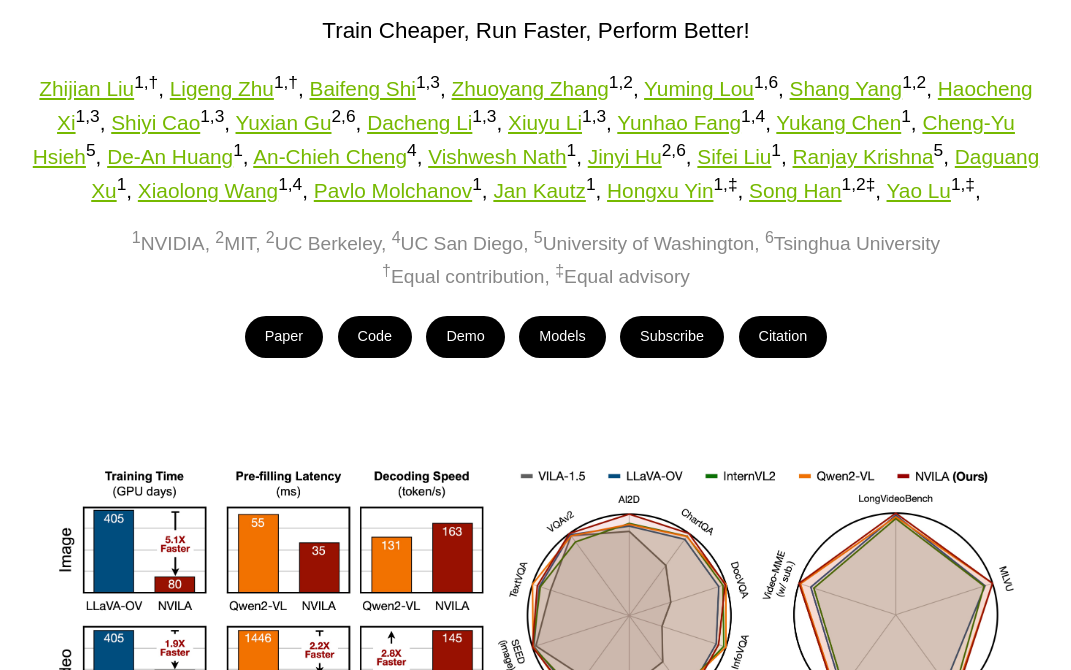
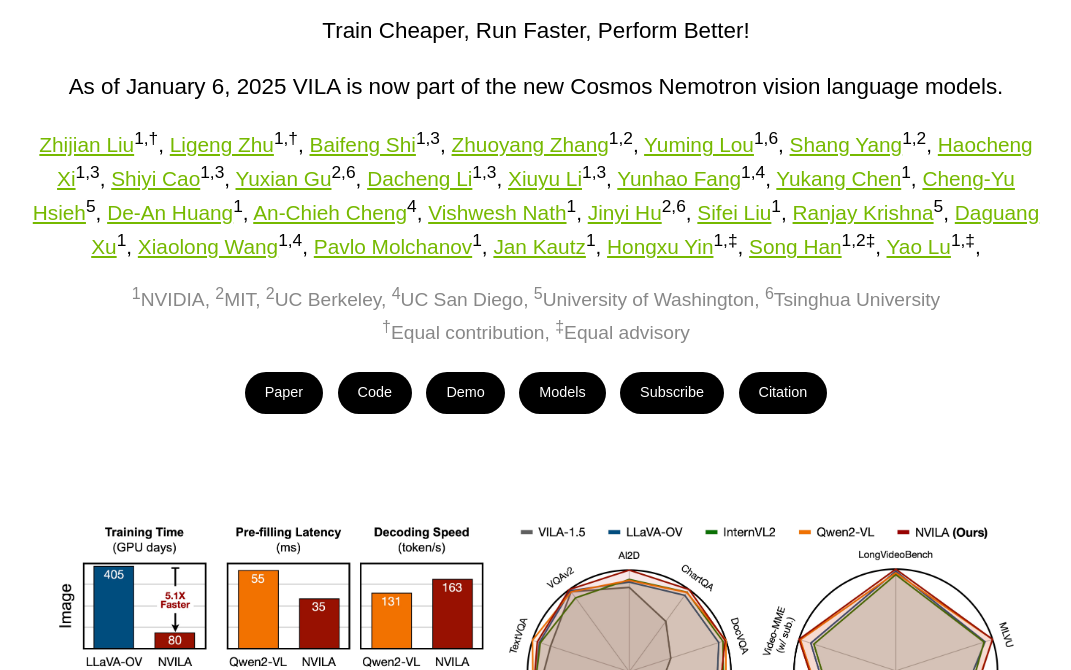
Before and after one commit to NVlabs/VILA, a plain HTML site: page index.html in a window 1280 px wide. Shown: the part 130-800 px from the top of the page, without its empty margins (104-1175 px from the left). Drawn offline with nearby package versions, Linux system fonts and the light colour scheme; some packages are replaced by stand-ins of ours; a script that the page names is missing.

Commit message:
Update index.html

```diff
--- a/index.html
+++ b/index.html
@@ -640,6 +640,7 @@
             Frontier Visual Language Models
         </h2>
         <p>Train Cheaper, Run Faster, Perform Better!</p>
+        <p>As of January 6, 2025 VILA is now part of the new Cosmos Nemotron vision language models.</p>
 
         <!-- Add author and institution information -->
         <div style="margin-top: 20px; text-align: center;">
```
